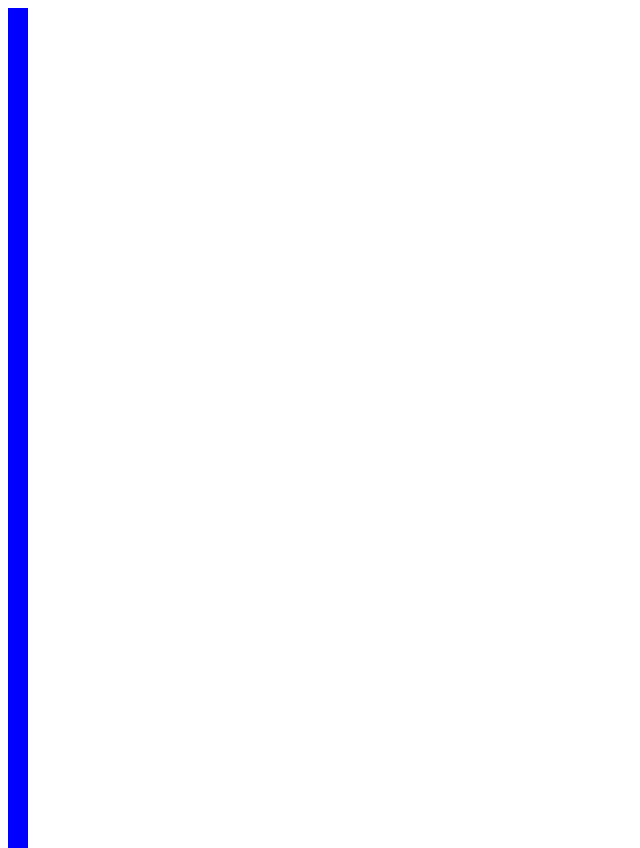
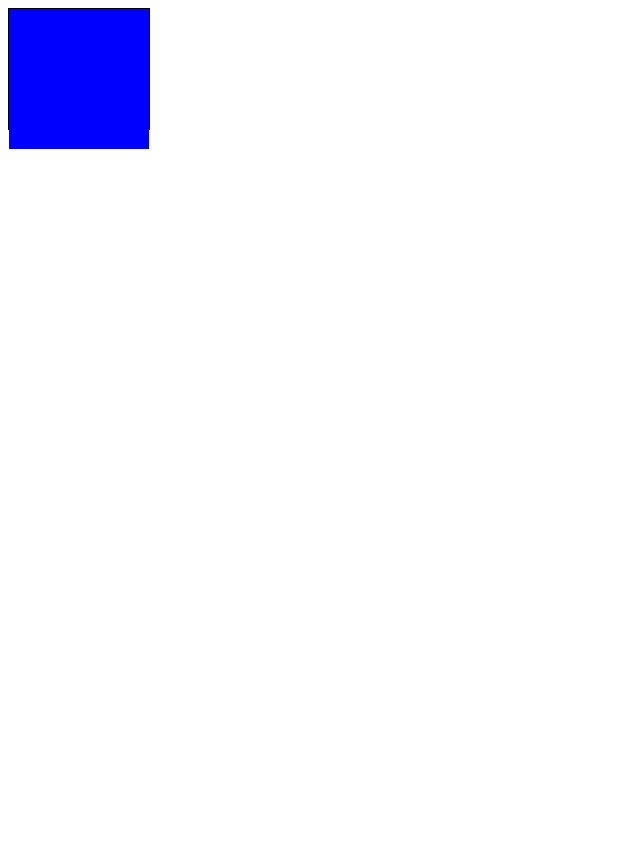
Before and after one commit to Mizzery414/Connect_Four, a plain HTML site: page index.html in a window 1280 px wide. Shown: the whole page, without its empty margins (0-640 px from the left). After the commit the page ends 800 px from the top, so only its background shows below. Drawn offline with Linux system fonts and the light colour scheme.

Commit message:
math is hard

```diff
--- a/index.html
+++ b/index.html
@@ -9,7 +9,6 @@
 </head>
 
 <body>
-
     <div class="grid">
         <div></div>
         <div></div>
@@ -18,7 +17,6 @@
         <div></div>
         <div></div>
         <div></div>
-
         <div></div>
         <div></div>
         <div></div>
@@ -26,7 +24,6 @@
         <div></div>
         <div></div>
         <div></div>
-
         <div></div>
         <div></div>
         <div></div>
@@ -34,7 +31,6 @@
         <div></div>
         <div></div>
         <div></div>
-
         <div></div>
         <div></div>
         <div></div>
@@ -42,7 +38,6 @@
         <div></div>
         <div></div>
         <div></div>
-
         <div></div>
         <div></div>
         <div></div>
@@ -50,7 +45,13 @@
         <div></div>
         <div></div>
         <div></div>
-
+        <div></div>
+        <div></div>
+        <div></div>
+        <div></div>
+        <div></div>
+        <div></div>
+        <div></div>
         <div class="taken"></div>
         <div class="taken"></div>
         <div class="taken"></div>
@@ -60,6 +61,7 @@
         <div class="taken"></div>
     </div>
 
+
 </body>
 
 
--- a/styles.css
+++ b/styles.css
@@ -1,11 +1,13 @@
 .grid {
-  grid: 1px solid black;
+  border: 1px solid black;
   height: 120px;
   width: 140px;
+  display: flex;
+  flex-wrap: wrap;
 }
 
 .grid div {
+  background-color: blue;
   height: 20px;
   width: 20px;
-  background-color: blue;
 }
```
